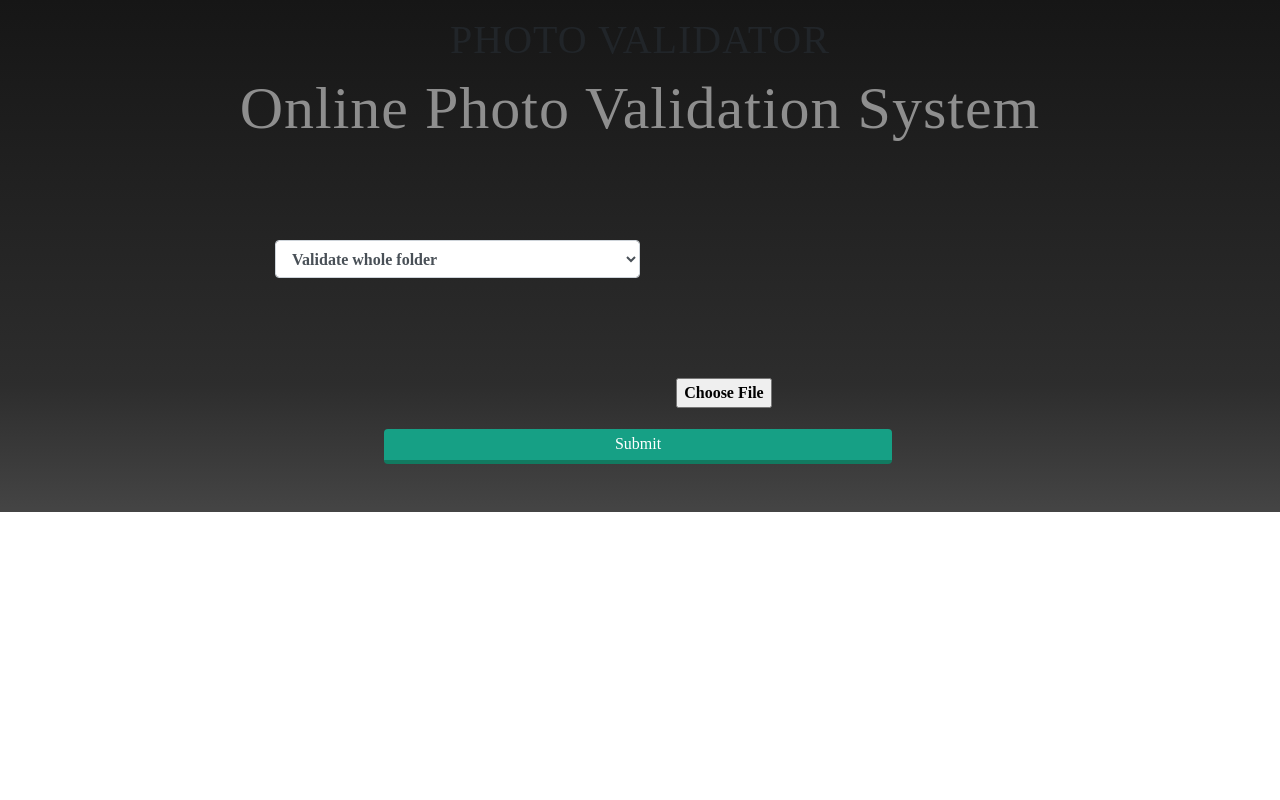
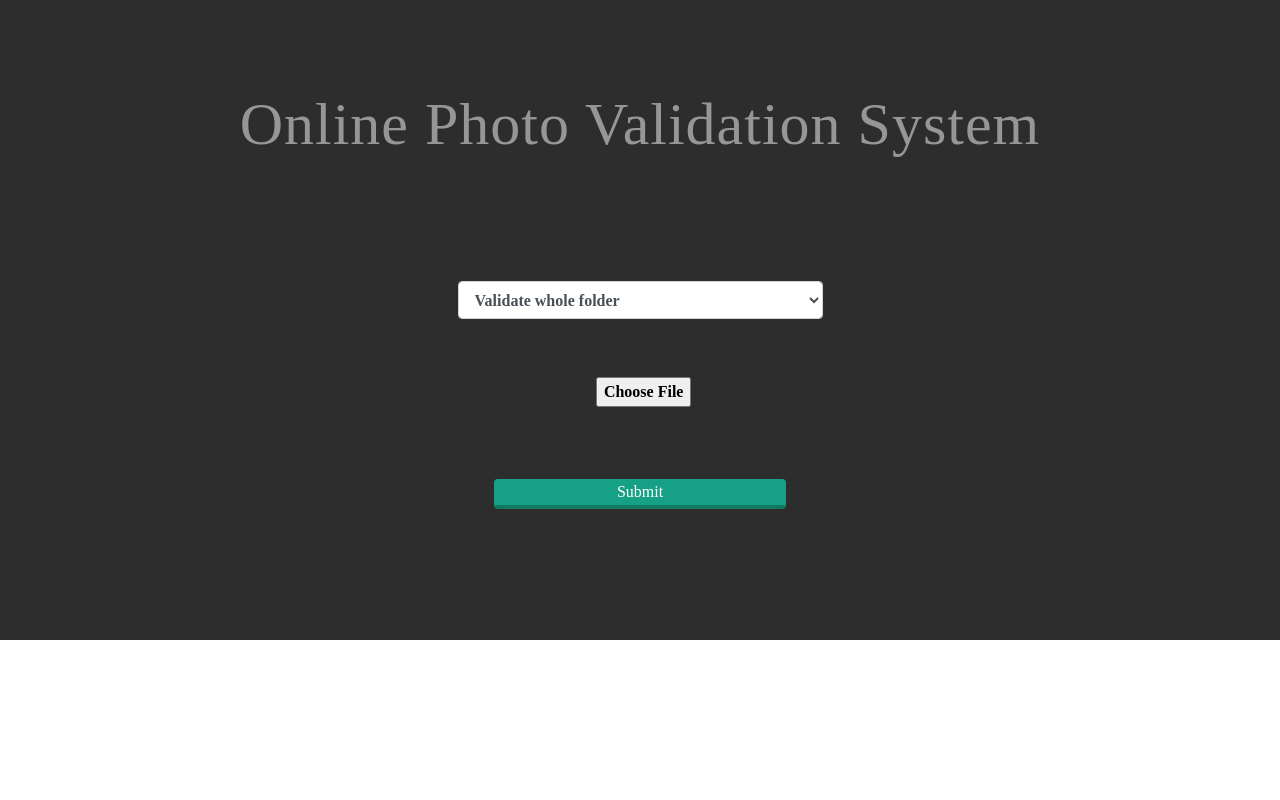
Before and after one commit to Yashasvii/Online-Photo-Validator, a Django app: page /photoValidator/ in a window 1280 px wide. Run offline with Django 3.2, Linux system fonts and the light colour scheme; some libraries are stand-ins or nearby versions; some web fonts are replaced.

Commit message:
refactored

```diff
--- a/api/static/api/css/grayscale.css
+++ b/api/static/api/css/grayscale.css
@@ -167,9 +167,14 @@
 }
 
 .about-section {
-  padding-top: 1rem;
-  background: -webkit-gradient(linear, left top, left bottom, from(#161616), color-stop(75%, rgba(22, 22, 22, 0.9)), to(rgba(22, 22, 22, 0.8)));
-  background: linear-gradient(to bottom, #161616 0%, rgba(22, 22, 22, 0.9) 75%, rgba(22, 22, 22, 0.8) 100%);
+  padding-top: 5rem;
+  /*background: -webkit-gradient(linear, left top, left bottom, from(#161616), color-stop(75%, rgba(22, 22, 22, 0.9)), to(rgba(255, 255, 255, 0.8)));*/
+  /*background: linear-gradient(to bottom, #161616 0%, rgba(22, 22, 22, 0.9) 75%, rgba(255, 255, 255, 0.8) 100%);*/
+    background: -webkit-linear-gradient(top, rgba(22, 22, 22, 0.9) 80%, white 20%);
+      background: -moz-linear-gradient(top, rgba(22, 22, 22, 0.9) 80%, white 20%);
+      background: -ms-linear-gradient(top,  rgba(22, 22, 22, 0.9) 80%, white 20%);
+      background: linear-gradient(top, black 80%, white 50%);
+
 }
 
 .about-section p {
--- a/api/static/api/css/style.css
+++ b/api/static/api/css/style.css
@@ -1,12 +1,3 @@
-form{
-
-}
-
-
-form p{
-
-}
-
 #result{
 color:blue;
 font-weight:bold;
@@ -31,10 +22,8 @@ font-family: 'Varela Round';
   color: #fff;
   background: #16a085;
   border: none;
-  width: 508px;
-  height: 35px;
-  margin-top: -60px;
-  margin-left: -4px;
+  width: 40%;
+  height: 10%;
   border-radius: 4px;
   border-bottom: 4px solid #117A60;
   transition: all .2s ease;
@@ -43,9 +32,33 @@ font-family: 'Varela Round';
 
 
 #uploadFolder{
+  font-weight: bold;
+  margin-top:8%;
+  margin-left: 1%;
 
-  font-weight: bold;
-
-   margin-top:100px;
 
 }
+
+#selectedFolderText{
+  color:rgba(255, 255, 255, 0.5) ;
+  font-weight:bold;
+  font-size: medium;
+  width: 100%;
+}
+
+#categoryDropDown{
+  margin-top: 10%;
+  margin-left: 25%;
+  font-weight: bold;
+}
+
+#numberInput{
+  float:left;
+}
+
+
+
+html, section {
+    margin: 0;
+    height: 100%;
+}
--- a/api/static/api/js/logic.js
+++ b/api/static/api/js/logic.js
@@ -44,7 +44,7 @@
                         filePath = data;
                           $("#uploadFolder").prop("disabled", false);
                               $("#btnSubmit").prop("disabled", false);
-                        $("#selectedFolder").html("Selected folder: " + data + "/").wrap('<pre />');;
+                        $("#selectedFolderText").html(data + "/").wrap('<pre />');;
                     },
                     error: function (e) {
                           $("#uploadFolder").prop("disabled", false);
--- a/api/templates/api/index1.html
+++ b/api/templates/api/index1.html
@@ -29,18 +29,15 @@
 <!-- Header -->
 
 
-<body id="page-top">
-
-<section id="about" class="about-section text-center">
+<body id="page-top" class="about-section text-center">
 
     <div class="container d-flex h-100 align-items-center">
         <div class="mx-auto text-center">
-            <h1 class="mx-auto my-0 text-uppercase">Photo Validator</h1>
+{#            <h1 class="mx-auto my-0 text-uppercase">Photo Validator</h1>#}
             <h2 class="text-white-50 mx-auto mt-2 mb-5">Online Photo Validation System</h2>
         </div>
     </div>
-    <br/>
-    <br/>
+
 
     <div class="container">
         <div class="row">
@@ -59,25 +56,25 @@
 
                     <input type="button" name="file" value="Choose File" id="uploadFolder">
                     <br/>
-                    <span id="selectedFolder"
-                          style="color:rgba(255, 255, 255, 0.5) ;font-weight:bold;  font-family: 'Varela Round'; margin-top: 30px; font-size:small"></span>
                     <br/>
+                    <br/>
+
+                    <span id="selectedFolderText"></span>
+
+                    <br/>
+
                     <input type="button" value="Submit" id="btnSubmit" disabled/>
 
+                </form>
 
-                </form>
-                <br/> <br/>
                 <span id="result"
-                      style="color:rgba(255, 255, 255, 0.5) ;font-weight:bold;  font-family: 'Varela Round'; margin-top: 30px; font-size:xx-large"></span>
+                      style="color:rgba(255, 255, 255, 0.5) ;font-weight:bold;  font-family: 'Varela Round';  font-size:xx-large"></span>
 
 
             </div>
         </div>
 
     </div>
-
-</section>
-
 
 <!-- Bootstrap core JavaScript -->
 <script src="{% static 'api/vendor/jquery/jquery.min.js' %}"></script>
```
